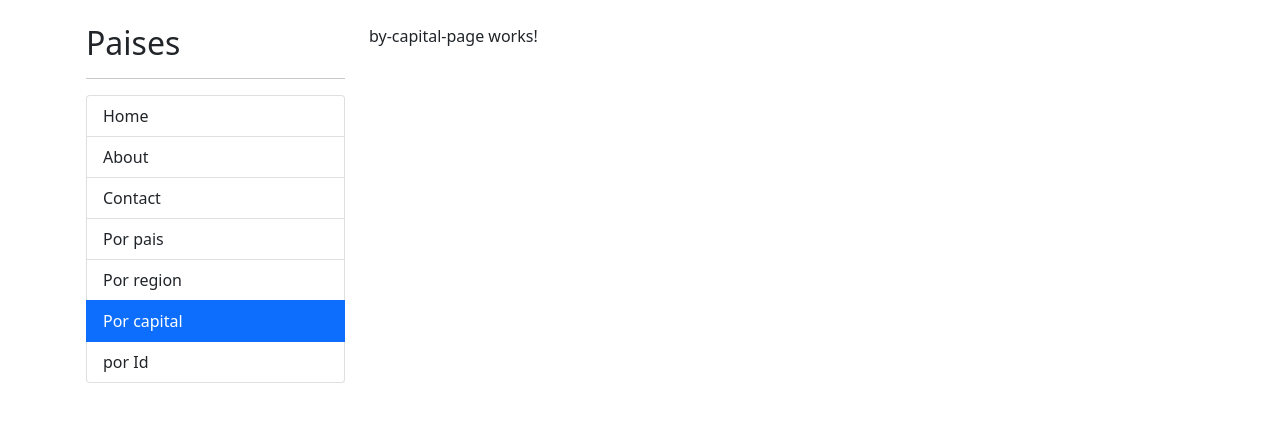
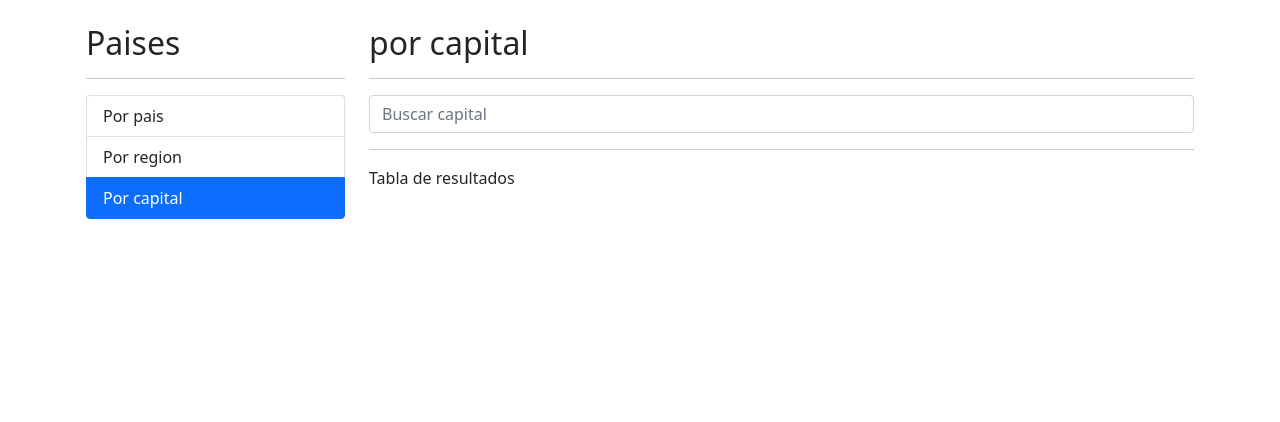
Before and after one commit to julioPicazo06/country-app, an Angular app: page / in a window 1280 px wide. Both pictures are taken after a click on the item "Por capital". Shown: the top 422 px of the page. Built offline with nearby package versions, Linux system fonts and the light colour scheme.

Commit message:
feat(countrieService): implementation of service interface

```diff
--- a/src/app/app.module.ts
+++ b/src/app/app.module.ts
@@ -1,3 +1,4 @@
+import { HttpClientModule } from '@angular/common/http';
 import { NgModule } from '@angular/core';
 import {
   BrowserModule,
@@ -16,6 +17,7 @@
     BrowserModule,
     AppRoutingModule,
     SharedModule,
+    HttpClientModule
 
   ],
   providers: [
--- a/src/app/countries/countries.module.ts
+++ b/src/app/countries/countries.module.ts
@@ -1,6 +1,7 @@
 import { CommonModule } from '@angular/common';
 import { NgModule } from '@angular/core';
 
+import { SharedModule } from '../shared/shared.module';
 import { CountriesRoutingModule } from './countries-routing.module';
 import {
   ByCapitalPageComponent,
@@ -24,7 +25,8 @@
   ],
   imports: [
     CommonModule,
-    CountriesRoutingModule
+    CountriesRoutingModule,
+    SharedModule
   ]
 })
 export class CountriesModule { }
--- /dev/null
+++ b/src/app/countries/interfaces/country.ts
@@ -0,0 +1,228 @@
+export interface Country {
+  name:         Name;
+  tld:          string[];
+  cca2:         string;
+  ccn3:         string;
+  cca3:         string;
+  cioc:         string;
+  independent:  boolean;
+  status:       string;
+  unMember:     boolean;
+  currencies:   Currencies;
+  idd:          Idd;
+  capital:      string[];
+  altSpellings: string[];
+  region:       string;
+  subregion:    string;
+  languages:    Languages;
+  translations: { [key: string]: Translation };
+  latlng:       number[];
+  landlocked:   boolean;
+  borders:      string[];
+  area:         number;
+  demonyms:     Demonyms;
+  flag:         string;
+  maps:         Maps;
+  population:   number;
+  gini:         Gini;
+  fifa:         string;
+  car:          Car;
+  timezones:    string[];
+  continents:   string[];
+  flags:        Flags;
+  coatOfArms:   CoatOfArms;
+  startOfWeek:  string;
+  capitalInfo:  CapitalInfo;
+  postalCode:   PostalCode;
+}export interface Country {
+  name:         Name;
+  tld:          string[];
+  cca2:         string;
+  ccn3:         string;
+  cca3:         string;
+  cioc:         string;
+  independent:  boolean;
+  status:       string;
+  unMember:     boolean;
+  currencies:   Currencies;
+  idd:          Idd;
+  capital:      string[];
+  altSpellings: string[];
+  region:       string;
+  subregion:    string;
+  languages:    Languages;
+  translations: { [key: string]: Translation };
+  latlng:       number[];
+  landlocked:   boolean;
+  borders:      string[];
+  area:         number;
+  demonyms:     Demonyms;
+  flag:         string;
+  maps:         Maps;
+  population:   number;
+  gini:         Gini;
+  fifa:         string;
+  car:          Car;
+  timezones:    string[];
+  continents:   string[];
+  flags:        Flags;
+  coatOfArms:   CoatOfArms;
+  startOfWeek:  string;
+  capitalInfo:  CapitalInfo;
+  postalCode:   PostalCode;
+}
+
+export interface CapitalInfo {
+  latlng: number[];
+}
+
+export interface Car {
+  signs: string[];
+  side:  string;
+}
+
+export interface CoatOfArms {
+  png: string;
+  svg: string;
+}
+
+export interface Currencies {
+  MXN: Mxn;
+}
+
+export interface Mxn {
+  name:   string;
+  symbol: string;
+}
+
+export interface Demonyms {
+  eng: Eng;
+  fra: Eng;
+}
+
+export interface Eng {
+  f: string;
+  m: string;
+}
+
+export interface Flags {
+  png: string;
+  svg: string;
+  alt: string;
+}
+
+export interface Gini {
+  "2018": number;
+}
+
+export interface Idd {
+  root:     string;
+  suffixes: string[];
+}
+
+export interface Languages {
+  spa: string;
+}
+
+export interface Maps {
+  googleMaps:     string;
+  openStreetMaps: string;
+}
+
+export interface Name {
+  common:     string;
+  official:   string;
+  nativeName: NativeName;
+}
+
+export interface NativeName {
+  spa: Translation;
+}
+
+export interface Translation {
+  official: string;
+  common:   string;
+}
+
+export interface PostalCode {
+  format: string;
+  regex:  string;
+}
+
+
+export interface CapitalInfo {
+  latlng: number[];
+}
+
+export interface Car {
+  signs: string[];
+  side:  string;
+}
+
+export interface CoatOfArms {
+  png: string;
+  svg: string;
+}
+
+export interface Currencies {
+  MXN: Mxn;
+}
+
+export interface Mxn {
+  name:   string;
+  symbol: string;
+}
+
+export interface Demonyms {
+  eng: Eng;
+  fra: Eng;
+}
+
+export interface Eng {
+  f: string;
+  m: string;
+}
+
+export interface Flags {
+  png: string;
+  svg: string;
+  alt: string;
+}
+
+export interface Gini {
+  "2018": number;
+}
+
+export interface Idd {
+  root:     string;
+  suffixes: string[];
+}
+
+export interface Languages {
+  spa: string;
+}
+
+export interface Maps {
+  googleMaps:     string;
+  openStreetMaps: string;
+}
+
+export interface Name {
+  common:     string;
+  official:   string;
+  nativeName: NativeName;
+}
+
+export interface NativeName {
+  spa: Translation;
+}
+
+export interface Translation {
+  official: string;
+  common:   string;
+}
+
+export interface PostalCode {
+  format: string;
+  regex:  string;
+}
--- a/src/app/countries/pages/by-capital-page/by-capital-page.component.html
+++ b/src/app/countries/pages/by-capital-page/by-capital-page.component.html
@@ -1 +1,19 @@
-<p>by-capital-page works!</p>
+<h2>por capital</h2>
+<hr>
+
+<div class="row">
+  <div class="col">
+    <!-- Search box -->
+   <shared-search-box
+   (onValue)="searchByCapital($event)"
+    [placeholder]="'Buscar capital'"
+   ></shared-search-box>
+  </div>
+</div>
+
+<div class="row">
+  <div class="col">
+    <hr>
+    Tabla de resultados
+  </div>
+</div>
--- a/src/app/countries/pages/by-capital-page/by-capital-page.component.ts
+++ b/src/app/countries/pages/by-capital-page/by-capital-page.component.ts
@@ -1,4 +1,6 @@
 import { Component } from '@angular/core';
+
+import { CountriesService } from '../../services/countries.service';
 
 @Component({
   selector: 'app-by-capital-page',
@@ -7,4 +9,10 @@
 })
 export class ByCapitalPageComponent {
 
+  constructor( private countriesService:CountriesService) { }
+
+  searchByCapital( term: string ): void{
+    console.log("hello from by-capital-page.component.ts")
+    console.log({term});
+  }
 }
--- /dev/null
+++ b/src/app/countries/services/countries.service.ts
@@ -0,0 +1,20 @@
+import { HttpClient } from '@angular/common/http';
+import { Injectable } from '@angular/core';
+
+import { Observable } from 'rxjs';
+
+import { Country } from '../interfaces/country';
+
+@Injectable({providedIn: 'root'})
+export class CountriesService {
+  private apiUrl:string = 'https://restcountries.com/v3.1';
+  constructor(
+    private http: HttpClient
+  ) { }
+
+
+  searchCapital( term: string ): Observable <Country[]>{
+   return  this.http.get<Country[]>(`this.apiUrl/capital/${term}`);
+  }
+
+}
--- /dev/null
+++ b/src/app/shared/components/search-box/search-box.component.html
@@ -0,0 +1,7 @@
+
+<input
+[placeholder]="placeholder"
+  type="text"
+  class="form-control"
+  (keyup.enter)="emitValue( txtInput.value )"
+  #txtInput />
--- /dev/null
+++ b/src/app/shared/components/search-box/search-box.component.ts
@@ -0,0 +1,25 @@
+import {
+  Component,
+  EventEmitter,
+  Input,
+  Output,
+} from '@angular/core';
+
+@Component({
+  selector: 'shared-search-box',
+  templateUrl: './search-box.component.html',
+  styleUrl: './search-box.component.scss'
+})
+export class SearchBoxComponent {
+
+  @Input()
+  public placeholder: string = '';
+
+  @Output()
+  public onValue: EventEmitter<string> = new EventEmitter<string>();
+
+  public emitValue(value: string): void {
+    this.onValue.emit(value);
+  }
+
+}
--- a/src/app/shared/components/sideBar/sideBar.component.html
+++ b/src/app/shared/components/sideBar/sideBar.component.html
@@ -5,7 +5,7 @@
 <hr>
 
 <ul class="list-group">
-  <li
+  <!-- <li
     [routerLink]="''"
     routerLinkActive="active"
     [routerLinkActiveOptions]="{exact: true}"
@@ -23,7 +23,7 @@
     [routerLink]="'contact'"
     routerLinkActive="active"
       >Contact
-  </li>
+  </li> -->
   <li
     [routerLink]="'countries/by-country'"
     routerLinkActive="active"
@@ -42,10 +42,10 @@
     class="list-group-item pointer">
     Por capital
   </li>
-  <li
+  <!-- <li
     [routerLink]="'countries/by/:id'"
     routerLinkActive="active"
     class="list-group-item pointer">
     por Id
-  </li>
+  </li> -->
 </ul>
```
Also changed, not shown: src/app/app-routing.module.ts (+5 -6 lines), src/app/shared/shared.module.ts (+7 -2 lines), src/app/shared/components/search-box/search-box.component.scss (added), 1 other file (tests, documents, lock files or other folders).
